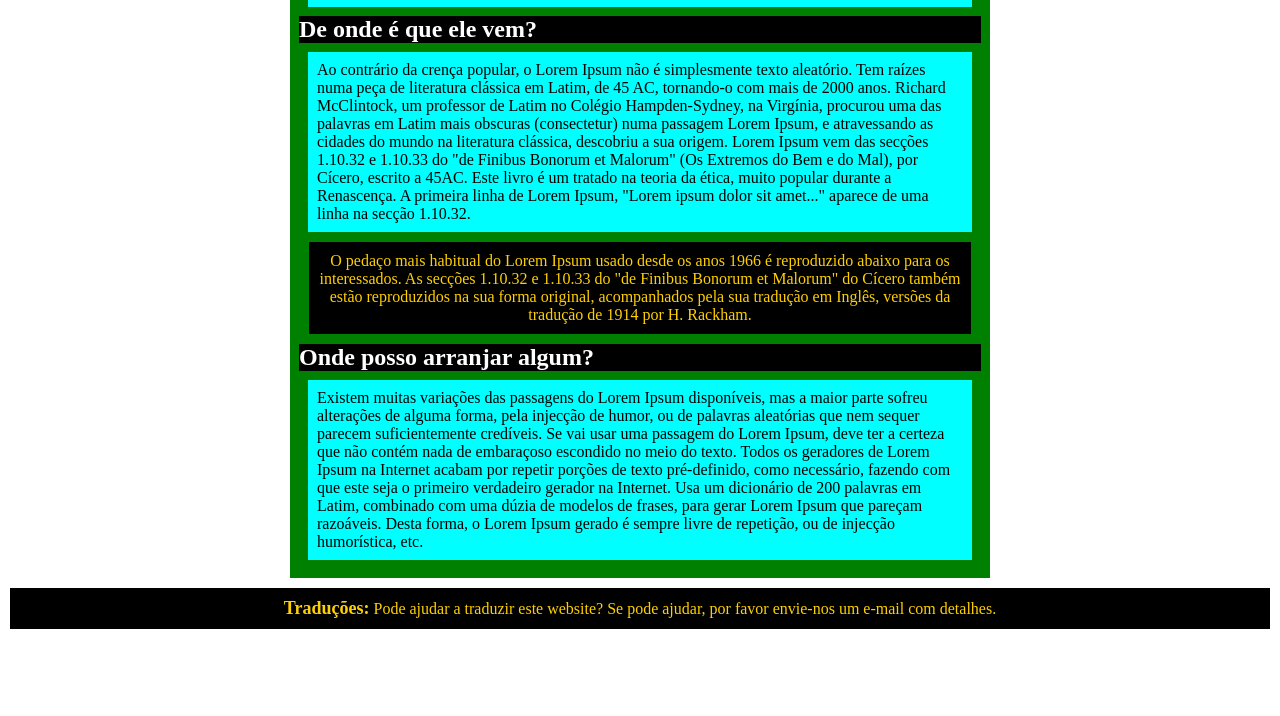
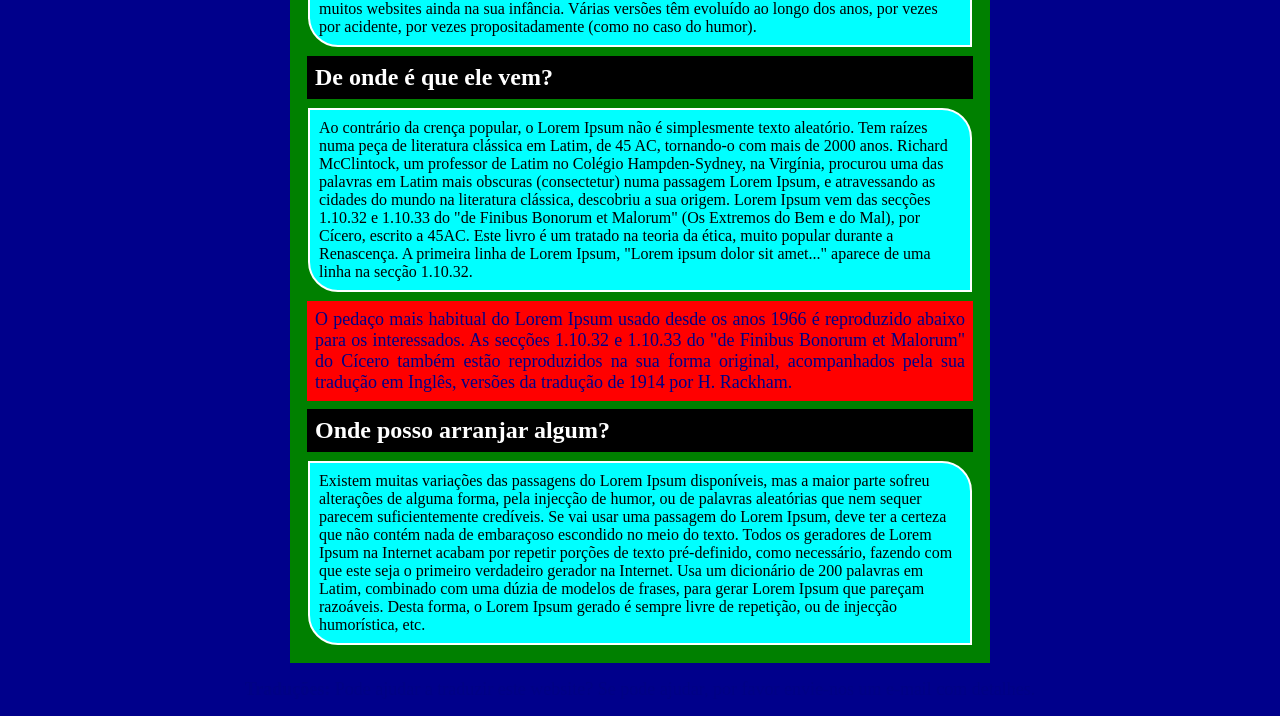
Before and after one commit to acrs67277-gif/teste, a plain HTML site: page teste/Lorem/index.html in a window 1280 px wide. Shown: the part 490-1206 px from the top of the page. Before the commit the page ends 1129 px from the top, so only its background shows below. Drawn offline with Linux system fonts and the light colour scheme.

Commit message:
Atualização

```diff
--- a/teste/Lorem/index.html
+++ b/teste/Lorem/index.html
@@ -11,25 +11,29 @@
             box-sizing: border-box;
         }
 
+        body {
+            background-color: darkblue;
+        }
+        header {
+            background-color: #00000000;
+            color: aliceblue;
+            font-family: 'Lucida Sans', 'Lucida Sans Regular', 'Lucida Grande', 'Lucida Sans Unicode', Geneva, Verdana, sans-serif;
+        }
+
         h1 {
             text-align: center;
             color: blue;
         }
 
-        p {
-            margin: 10px;
-            padding: 10px;
+        #lorem-1, p {
+            margin: 8px;
+            padding: 8px;
             font-size: 1em;
-            background-color: #000;
-            color: #ffd000;
+            background-color: #00000000;
+            color: #ea00ff;
             text-align: center;
         }
 
-        header {
-            background-color: black;
-            color: aliceblue;
-            font-family: 'Lucida Sans', 'Lucida Sans Regular', 'Lucida Grande', 'Lucida Sans Unicode', Geneva, Verdana, sans-serif;
-        }
 
         main {
             max-width: 700px;
@@ -45,21 +49,34 @@
             color: #000;
             margin: 9px;
             padding: 9px;
+            border: 2px solid #ffffff;
+            border-radius: 0px 30px 0px 30px;
         }
 
         h2 {
             background-color: #000;
+            margin: 8px;
+            padding: 8px;
         }
 
-        p > strong, a {
+        #lorem-2, p {
+            text-align: justify;
+            background-color: #ff0000;
+            color: #000285;
             font-size: large;
+        }
+
+        footer > p, strong {
+            font-size: large;
+            text-align: center;
+            background: none;
         }
     </style>
 </head>
 <body>
     <header>
         <h1>Lorem Ipsum</h1>
-        <p>
+        <p id="lorem-1">
             "Neque porro quisquam est qui dolorem ipsum quia dolor sit amet, consectetur, adipisci velit..." <br>
             "Não há quem goste de dor, que a procure e a queira ter, simplesmente porque é dor..."
         </p>
@@ -77,7 +94,7 @@
             <aside>
                 Ao contrário da crença popular, o Lorem Ipsum não é simplesmente texto aleatório. Tem raízes numa peça de literatura clássica em Latim, de 45 AC, tornando-o com mais de 2000 anos. Richard McClintock, um professor de Latim no Colégio Hampden-Sydney, na Virgínia, procurou uma das palavras em Latim mais obscuras (consectetur) numa passagem Lorem Ipsum, e atravessando as cidades do mundo na literatura clássica, descobriu a sua origem. Lorem Ipsum vem das secções 1.10.32 e 1.10.33 do "de Finibus Bonorum et Malorum" (Os Extremos do Bem e do Mal), por Cícero, escrito a 45AC. Este livro é um tratado na teoria da ética, muito popular durante a Renascença. A primeira linha de Lorem Ipsum, "Lorem ipsum dolor sit amet..." aparece de uma linha na secção 1.10.32.
             </aside>
-            <p>
+            <p id="lorem-2">
                 O pedaço mais habitual do Lorem Ipsum usado desde os anos 1966 é reproduzido abaixo para os interessados. As secções 1.10.32 e 1.10.33 do "de Finibus Bonorum et Malorum" do Cícero também estão reproduzidos na sua forma original, acompanhados pela sua tradução em Inglês, versões da tradução de 1914 por H. Rackham.
             </p>
         <h2>Onde posso arranjar algum?</h2>
@@ -86,7 +103,7 @@
             </aside>
     </main>
     <footer>
-        <p>
+        <p id="lorem-3">
             <strong>Traduções:</strong> Pode ajudar a traduzir este website? Se pode ajudar, por favor envie-nos um e-mail com detalhes.
         </p>
     </footer>
```
Also changed, not shown: teste/Lorem/lorem.html (+39 -5 lines).
